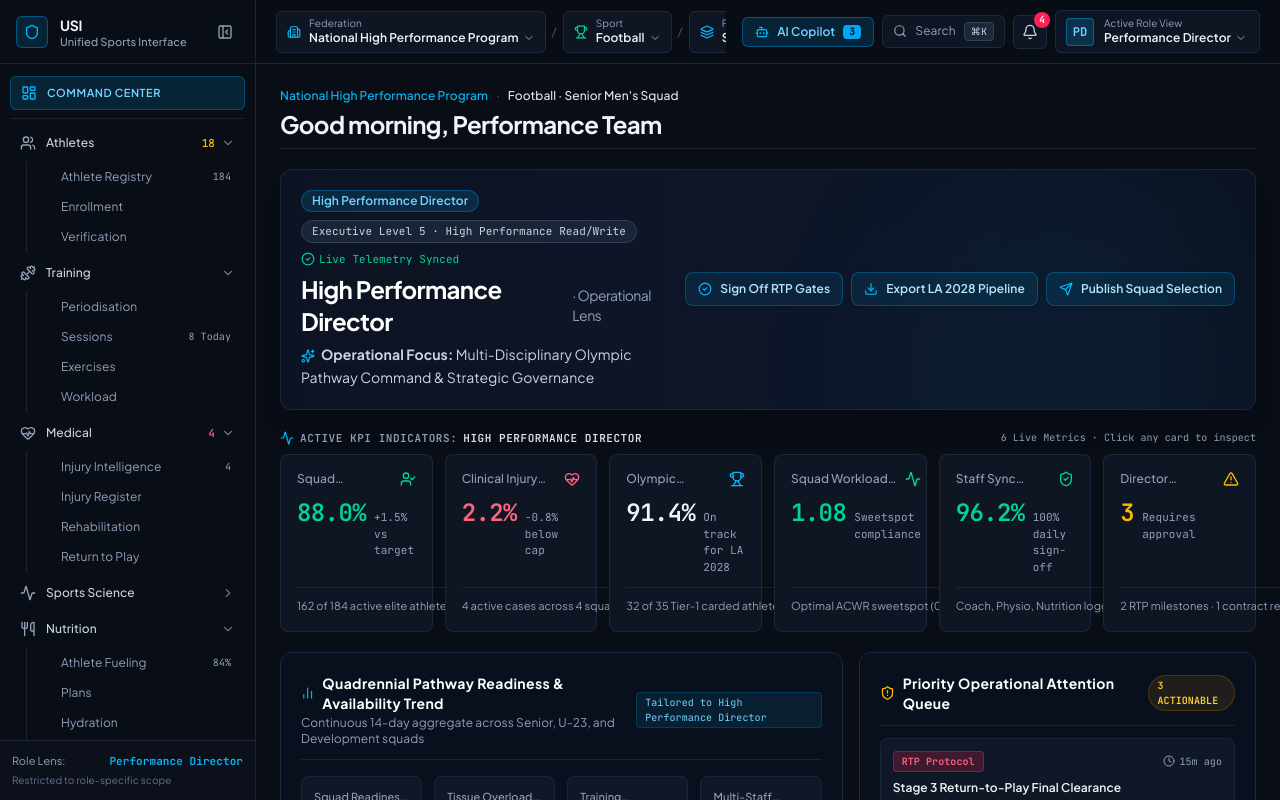
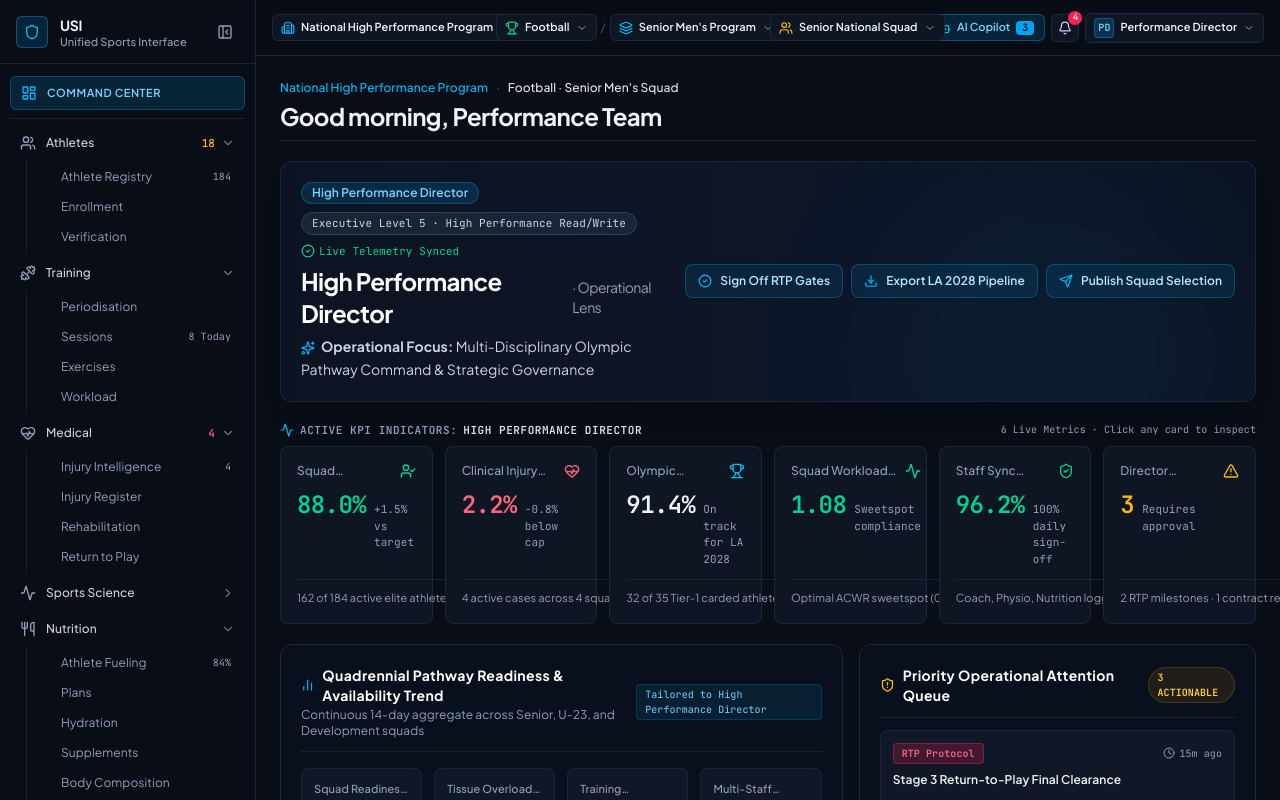
Before and after one commit to nishantjoshi020/USI, a React (Vite) app: page / in a window 1280 px wide. Shown: the top 800 px of the page. Built offline with nearby package versions, Linux system fonts and the light colour scheme.

Commit message:
refactor(navigation): streamline UI layout
Remove redundant role footer from sidebar and optimize TopContextBar dimensions to reduce visual clutter and improve screen real estate usage.

```diff
--- a/src/components/navigation/Sidebar.tsx
+++ b/src/components/navigation/Sidebar.tsx
@@ -747,19 +747,6 @@ export const Sidebar: React.FC<SidebarProps> = ({
           );
         })}
       </nav>
-
-      {/* Operational Hierarchy Footer */}
-      {!isCompact && (
-        <div className="p-3 border-t border-slate-800/90 bg-[#0B101B]">
-          <div className="flex items-center justify-between text-[11px] text-slate-400">
-            <span>Role Lens:</span>
-            <span className="font-mono text-sky-400 font-semibold">{selectedRole}</span>
-          </div>
-          <div className="mt-1 text-[10px] text-slate-500 truncate">
-            Restricted to role-specific scope
-          </div>
-        </div>
-      )}
     </aside>
   );
 };
--- a/src/components/navigation/TopContextBar.tsx
+++ b/src/components/navigation/TopContextBar.tsx
@@ -74,28 +74,23 @@ export const TopContextBar: React.FC<TopContextBarProps> = ({
   return (
     <header
       ref={barRef}
-      className="h-16 bg-[#090D16]/95 backdrop-blur-sm border-b border-slate-800/90 px-5 flex items-center justify-between gap-4 sticky top-0 z-20"
+      className="h-14 bg-[#090D16]/95 backdrop-blur-sm border-b border-slate-800/90 px-4 flex items-center justify-between gap-2 sticky top-0 z-20"
     >
-      {/* Left: Global Hierarchy Context Filters (Federation -> Sport -> Program -> Squad -> Date) */}
-      <div className="flex items-center gap-1.5 overflow-x-auto py-1 no-scrollbar">
+      {/* Left: Global Hierarchy Context Filters (Federation -> Sport -> Program -> Squad) */}
+      <div className="flex items-center gap-1 min-w-0 flex-1">
         {/* Federation */}
-        <div className="relative">
+        <div className="relative min-w-0">
           <button
             onClick={() =>
               setOpenDropdown(openDropdown === 'federation' ? null : 'federation')
             }
-            className="flex items-center gap-2 px-2.5 py-1.5 rounded-md bg-[#0F1623] hover:bg-[#151E2E] border border-slate-800 text-left transition-colors whitespace-nowrap"
+            className="flex items-center gap-1.5 px-2 py-1 rounded-md bg-[#0F1623] hover:bg-[#151E2E] border border-slate-800 text-left transition-colors whitespace-nowrap"
           >
             <Building2 className="w-3.5 h-3.5 text-sky-400 shrink-0" />
-            <div>
-              <span className="block text-[10px] text-slate-400 leading-none">
-                Federation
-              </span>
-              <span className="text-xs font-semibold text-slate-100 flex items-center gap-1 mt-0.5">
-                {context.federation}
-                <ChevronDown className="w-3 h-3 text-slate-400" />
-              </span>
-            </div>
+            <span className="text-[11px] font-semibold text-slate-100 truncate max-w-[170px] xl:max-w-[230px]">
+              {context.federation}
+            </span>
+            <ChevronDown className="w-3 h-3 text-slate-400 shrink-0" />
           </button>
 
           {openDropdown === 'federation' && (
@@ -129,21 +124,16 @@ export const TopContextBar: React.FC<TopContextBarProps> = ({
         <span className="text-slate-600 text-xs select-none">/</span>
 
         {/* Sport */}
-        <div className="relative">
+        <div className="relative shrink-0">
           <button
             onClick={() => setOpenDropdown(openDropdown === 'sport' ? null : 'sport')}
-            className="flex items-center gap-2 px-2.5 py-1.5 rounded-md bg-[#0F1623] hover:bg-[#151E2E] border border-slate-800 text-left transition-colors whitespace-nowrap"
+            className="flex items-center gap-1.5 px-2 py-1 rounded-md bg-[#0F1623] hover:bg-[#151E2E] border border-slate-800 text-left transition-colors whitespace-nowrap"
           >
             <Trophy className="w-3.5 h-3.5 text-emerald-400 shrink-0" />
-            <div>
-              <span className="block text-[10px] text-slate-400 leading-none">
-                Sport
-              </span>
-              <span className="text-xs font-semibold text-slate-100 flex items-center gap-1 mt-0.5">
-                {context.sport}
-                <ChevronDown className="w-3 h-3 text-slate-400" />
-              </span>
-            </div>
+            <span className="text-[11px] font-semibold text-slate-100">
+              {context.sport}
+            </span>
+            <ChevronDown className="w-3 h-3 text-slate-400 shrink-0" />
           </button>
 
           {openDropdown === 'sport' && (
@@ -177,23 +167,18 @@ export const TopContextBar: React.FC<TopContextBarProps> = ({
         <span className="text-slate-600 text-xs select-none">/</span>
 
         {/* Program */}
-        <div className="relative">
+        <div className="relative min-w-0">
           <button
             onClick={() =>
               setOpenDropdown(openDropdown === 'program' ? null : 'program')
             }
-            className="flex items-center gap-2 px-2.5 py-1.5 rounded-md bg-[#0F1623] hover:bg-[#151E2E] border border-slate-800 text-left transition-colors whitespace-nowrap"
+            className="flex items-center gap-1.5 px-2 py-1 rounded-md bg-[#0F1623] hover:bg-[#151E2E] border border-slate-800 text-left transition-colors whitespace-nowrap"
           >
             <Layers className="w-3.5 h-3.5 text-sky-400 shrink-0" />
-            <div>
-              <span className="block text-[10px] text-slate-400 leading-none">
-                Program
-              </span>
-              <span className="text-xs font-semibold text-slate-100 flex items-center gap-1 mt-0.5">
-                {context.program}
-                <ChevronDown className="w-3 h-3 text-slate-400" />
-              </span>
-            </div>
+            <span className="text-[11px] font-semibold text-slate-100 truncate max-w-[130px] xl:max-w-[170px]">
+              {context.program}
+            </span>
+            <ChevronDown className="w-3 h-3 text-slate-400 shrink-0" />
           </button>
 
           {openDropdown === 'program' && (
@@ -227,21 +212,16 @@ export const TopContextBar: React.FC<TopContextBarProps> = ({
         <span className="text-slate-600 text-xs select-none">/</span>
 
         {/* Squad */}
-        <div className="relative">
+        <div className="relative min-w-0">
           <button
             onClick={() => setOpenDropdown(openDropdown === 'squad' ? null : 'squad')}
-            className="flex items-center gap-2 px-2.5 py-1.5 rounded-md bg-[#0F1623] hover:bg-[#151E2E] border border-slate-800 text-left transition-colors whitespace-nowrap"
+            className="flex items-center gap-1.5 px-2 py-1 rounded-md bg-[#0F1623] hover:bg-[#151E2E] border border-slate-800 text-left transition-colors whitespace-nowrap"
           >
             <Users className="w-3.5 h-3.5 text-amber-400 shrink-0" />
-            <div>
-              <span className="block text-[10px] text-slate-400 leading-none">
-                Squad
-              </span>
-              <span className="text-xs font-semibold text-slate-100 flex items-center gap-1 mt-0.5">
-                {context.squad}
-                <ChevronDown className="w-3 h-3 text-slate-400" />
-              </span>
-            </div>
+            <span className="text-[11px] font-semibold text-slate-100 truncate max-w-[125px] xl:max-w-[160px]">
+              {context.squad}
+            </span>
+            <ChevronDown className="w-3 h-3 text-slate-400 shrink-0" />
           </button>
 
           {openDropdown === 'squad' && (
@@ -273,14 +253,14 @@ export const TopContextBar: React.FC<TopContextBarProps> = ({
         </div>
       </div>
 
-      {/* Right Zone: AI Copilot Trigger, Search, Notifications, Role/User Profile */}
-      <div className="flex items-center gap-2 shrink-0">
+      {/* Right Zone: AI Copilot Trigger, Notifications, Compact Role Selector */}
+      <div className="flex items-center gap-1.5 shrink-0">
         {/* Persistent AI Copilot Trigger (Section 1) */}
         {onOpenAICopilot && (
           <button
             onClick={onOpenAICopilot}
             title="Open Context-Aware USI AI Copilot"
-            className="flex items-center gap-2 px-3 py-1.5 rounded-md bg-sky-500/15 hover:bg-sky-500/25 border border-sky-500/40 text-xs font-semibold text-sky-300 transition-colors whitespace-nowrap"
+            className="flex items-center gap-1.5 px-2.5 py-1 rounded-md bg-sky-500/15 hover:bg-sky-500/25 border border-sky-500/40 text-[11px] font-semibold text-sky-300 transition-colors whitespace-nowrap"
           >
             <Bot className="w-3.5 h-3.5 text-sky-400" />
             <span>AI Copilot</span>
@@ -292,54 +272,37 @@ export const TopContextBar: React.FC<TopContextBarProps> = ({
           </button>
         )}
 
-        {/* Global Search Trigger */}
-        <button
-          onClick={onOpenSearch}
-          className="flex items-center gap-2 px-2.5 py-1.5 rounded-md bg-[#0F1623] hover:bg-[#151E2E] border border-slate-800 text-xs text-slate-400 hover:text-slate-200 transition-colors whitespace-nowrap"
-        >
-          <Search className="w-3.5 h-3.5 text-slate-400" />
-          <span className="hidden 2xl:inline">Search athletes, squads, sessions...</span>
-          <span className="2xl:hidden">Search</span>
-          <kbd className="px-1.5 py-0.5 text-[10px] font-mono bg-slate-800/90 text-slate-300 rounded border border-slate-700">
-            ⌘K
-          </kbd>
-        </button>
-
         {/* Notifications */}
         <button
           onClick={onToggleNotifications}
           title="Operational Notifications"
-          className="relative p-2 rounded-md bg-[#0F1623] hover:bg-[#151E2E] border border-slate-800 text-slate-300 hover:text-white transition-colors"
+          className="relative p-1.5 rounded-md bg-[#0F1623] hover:bg-[#151E2E] border border-slate-800 text-slate-300 hover:text-white transition-colors"
         >
-          <Bell className="w-4 h-4" />
+          <Bell className="w-3.5 h-3.5" />
           {unreadNotificationsCount > 0 && (
-            <span className="absolute -top-1 -right-1 w-4 h-4 rounded-full bg-rose-500 text-white font-mono text-[10px] font-bold flex items-center justify-center tabular-nums">
+            <span className="absolute -top-1 -right-1 w-3.5 h-3.5 rounded-full bg-rose-500 text-white font-mono text-[9px] font-bold flex items-center justify-center tabular-nums">
               {unreadNotificationsCount}
             </span>
           )}
         </button>
 
-        {/* Role Selector / User Profile */}
+        {/* Compact Role Selector */}
         <div className="relative">
           <button
             onClick={() => setOpenDropdown(openDropdown === 'role' ? null : 'role')}
-            className="flex items-center gap-2.5 pl-2.5 pr-3 py-1.5 rounded-md bg-[#0F1623] hover:bg-[#151E2E] border border-slate-800 transition-colors text-left whitespace-nowrap"
+            title={`Active Role View: ${selectedRole}`}
+            className="flex items-center gap-1.5 px-2 py-1 rounded-md bg-[#0F1623] hover:bg-[#151E2E] border border-slate-800 transition-colors text-left whitespace-nowrap"
           >
-            <div className="w-7 h-7 rounded bg-sky-500/20 border border-sky-500/40 flex items-center justify-center text-xs font-mono font-bold text-sky-300">
+            <div className="w-5 h-5 rounded bg-sky-500/20 border border-sky-500/40 flex items-center justify-center text-[10px] font-mono font-bold text-sky-300 shrink-0">
               {selectedRole
                 .split(' ')
                 .map((w) => w[0])
                 .join('')}
             </div>
-            <div className="hidden sm:block leading-tight">
-              <div className="text-[10px] text-slate-400 flex items-center gap-1">
-                <span>Active Role View</span>
-              </div>
-              <div className="text-xs font-semibold text-slate-100 flex items-center gap-1">
-                <span>{selectedRole}</span>
-                <ChevronDown className="w-3 h-3 text-slate-400" />
-              </div>
-            </div>
+            <span className="text-[11px] font-semibold text-slate-100 max-w-[125px] truncate">
+              {selectedRole}
+            </span>
+            <ChevronDown className="w-3 h-3 text-slate-400 shrink-0" />
           </button>
 
           {openDropdown === 'role' && (
```
